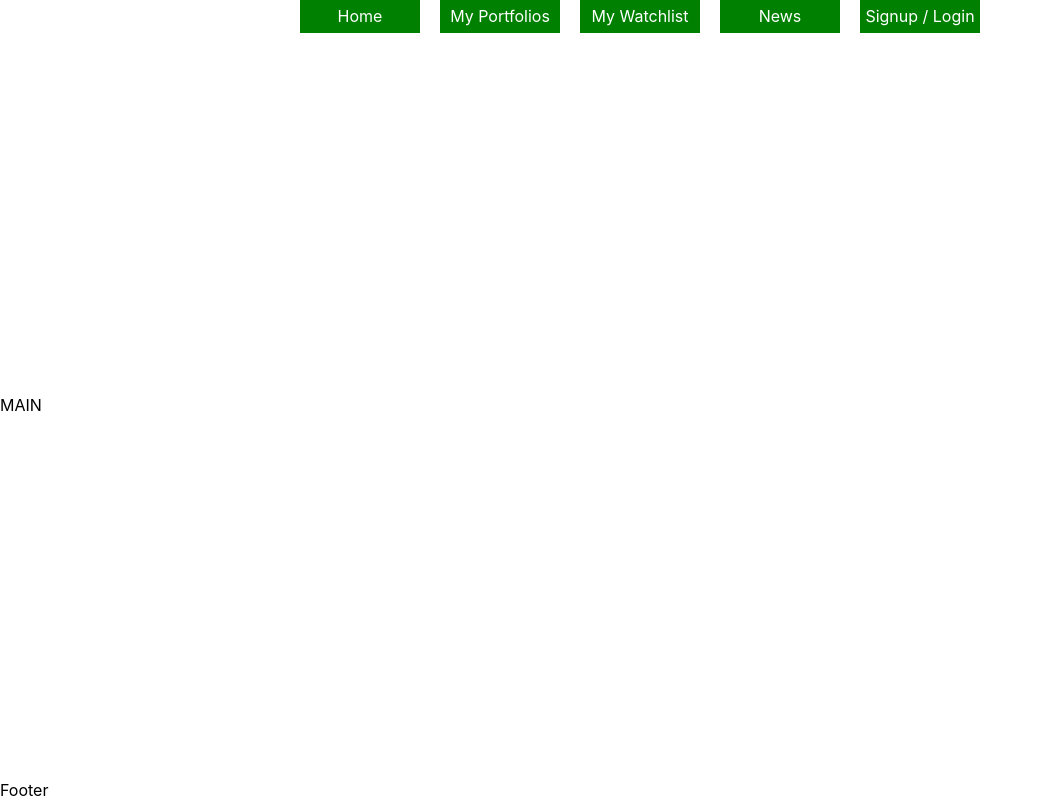
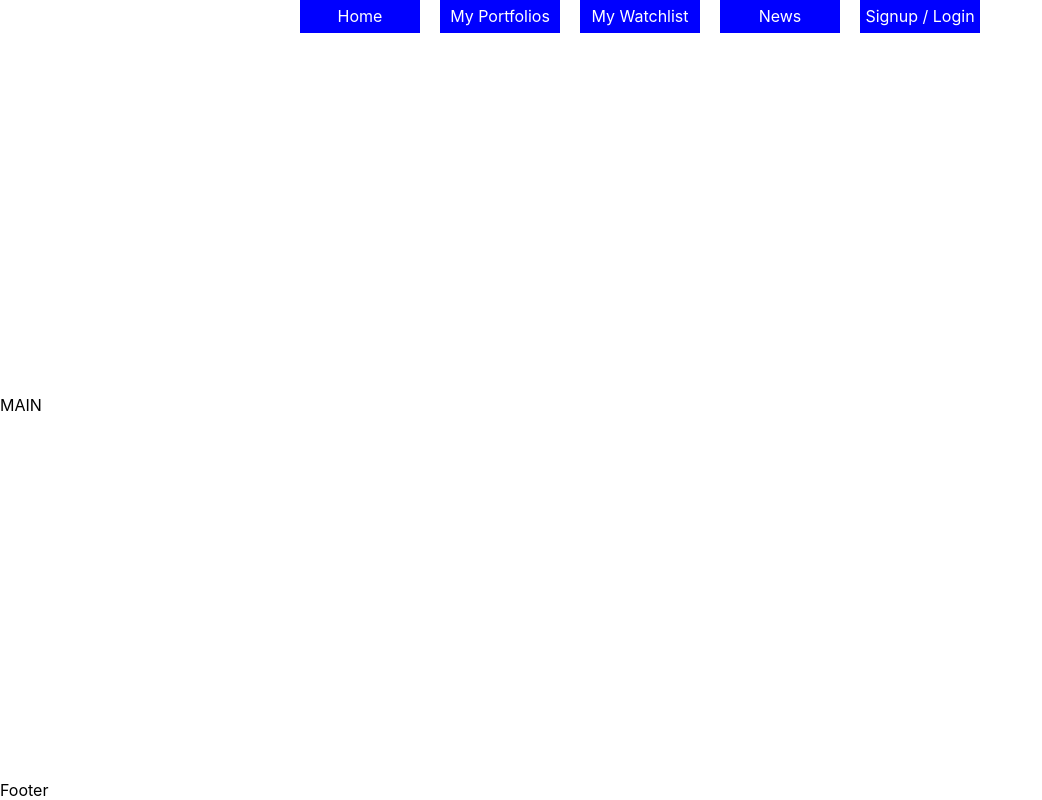
Before and after one commit to ClaFiore/StocksAppReact, a React (Create React App) app: page / in a window 1280 px wide. Shown: the whole page, without its empty margins (0-1042 px from the left). Built offline with nearby package versions, Linux system fonts and the light colour scheme.

Commit message:
css edits for menu

```diff
--- a/src/css/Homepage.css
+++ b/src/css/Homepage.css
@@ -18,7 +18,7 @@
     text-align: center;
     padding-top: 0.5%;
     padding-bottom: 0.5%;
-    background-color: green;
+    background-color: blue;
     color: white;
     margin-right: 10px;
     margin-left: 10px;
```
